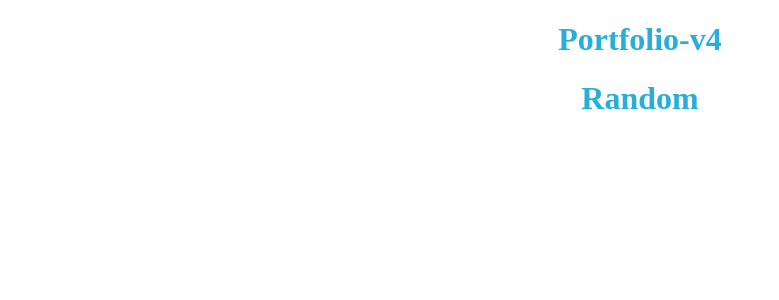
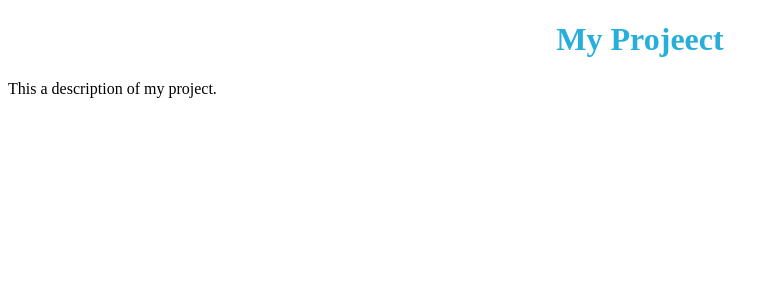
Before and after one commit to acciojob/render-multiple-component-react-RgnDunes, a React app: page / in a window 1280 px wide. Shown: the top 300 px of the page, without its empty margins (0-779 px from the left). Built offline with nearby package versions, Linux system fonts and the light colour scheme.

Commit message:
Add soln

```diff
--- a/src/components/App.js
+++ b/src/components/App.js
@@ -1,14 +1,13 @@
-import React, { Component, useState } from "react";
+import React from "react";
 import "../styles/App.css";
-
-import ProjectName from "./ProjectName";
-import ProjectDescription from "./ProjectDescription";
 
 const App = () => {
   return (
     <div id="main">
-      <ProjectName />
-      <ProjectDescription />
+      <h1 data-ns-test="project-name">My Projeect</h1>
+      <p data-ns-test="project-description">
+        This a description of my project.
+      </p>
     </div>
   );
 };
--- a/src/components/ProjectDescription.js
+++ /dev/null
@@ -1,7 +0,0 @@
-import React from "react";
-
-const ProjectDescription = () => {
-  return <h1 data-ns-test="project-description">Random</h1>;
-};
-
-export default ProjectDescription;
--- a/src/components/ProjectName.js
+++ /dev/null
@@ -1,7 +0,0 @@
-import React from "react";
-
-const ProjectName = () => {
-  return <h1 data-ns-test="project-name">Portfolio-v4</h1>;
-};
-
-export default ProjectName;
```
